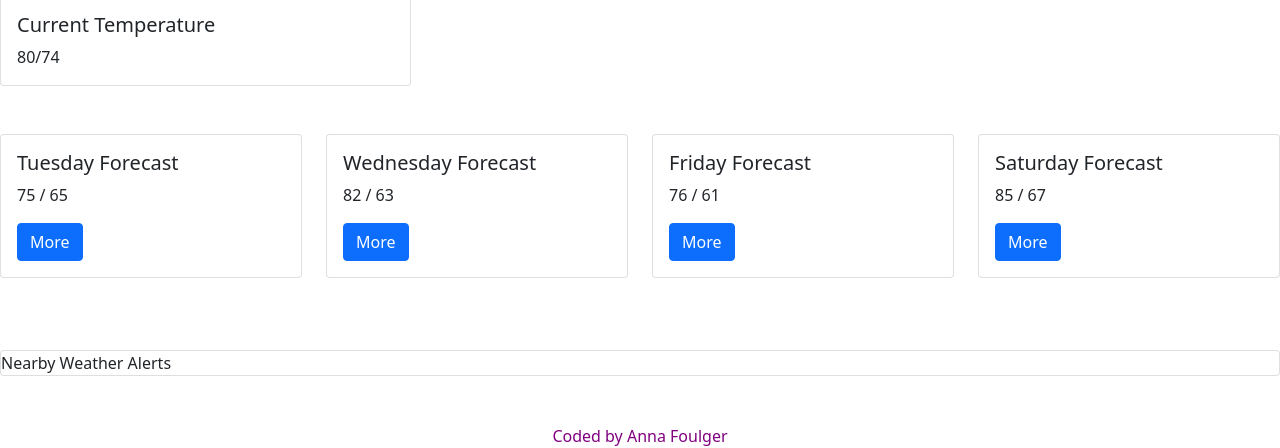
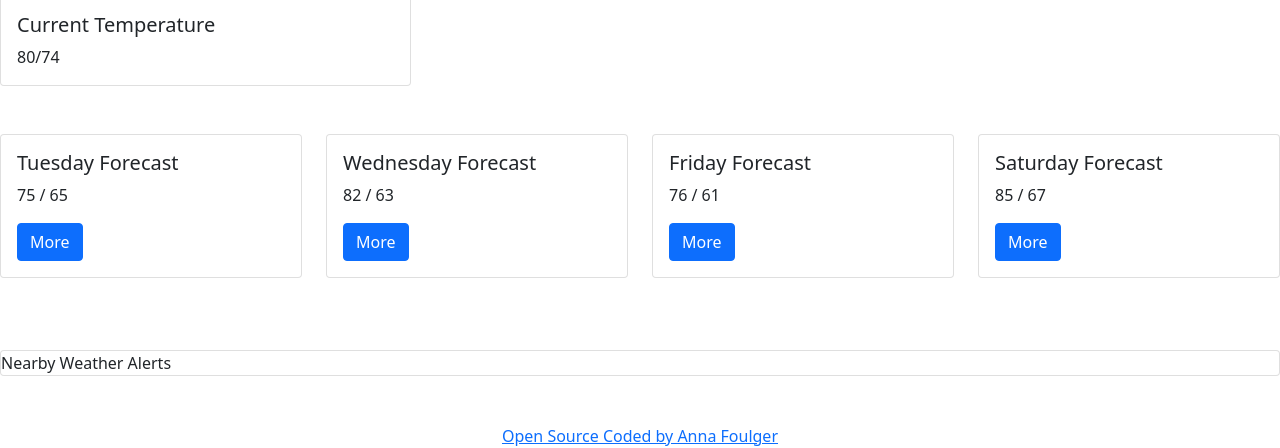
Before and after one commit to annafoulger/weatherrundown-anna5forked, a website built with Parcel: page index.html in a window 1280 px wide. Shown: the part 633-1081 px from the top of the page. Built offline with nearby package versions, Linux system fonts and the light colour scheme; a web font is replaced by a local one.

Commit message:
Added link to code in footer

```diff
--- a/index.html
+++ b/index.html
@@ -117,6 +117,6 @@
   </html>
 </br>
 </br>
-  <footer>Coded by Anna Foulger</footer>
+  <footer> <a href= "https://github.com/annafoulger/weatherrundown-anna5forked" target="_blank"> Open Source Coded by Anna Foulger</a></footer>
   <script src="src/index.js"></script>
 </html>
```
